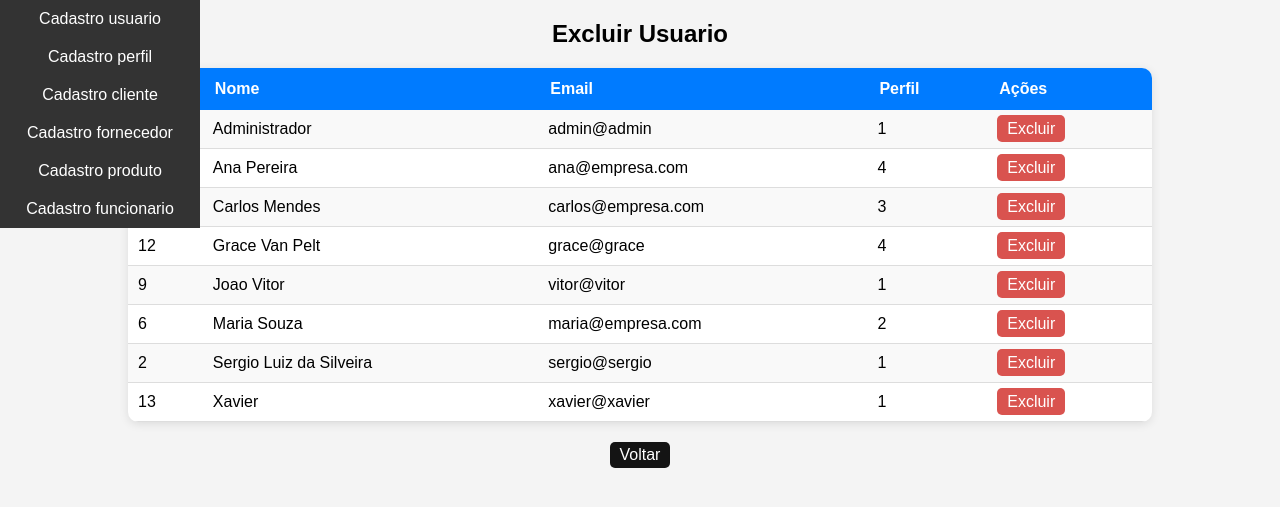
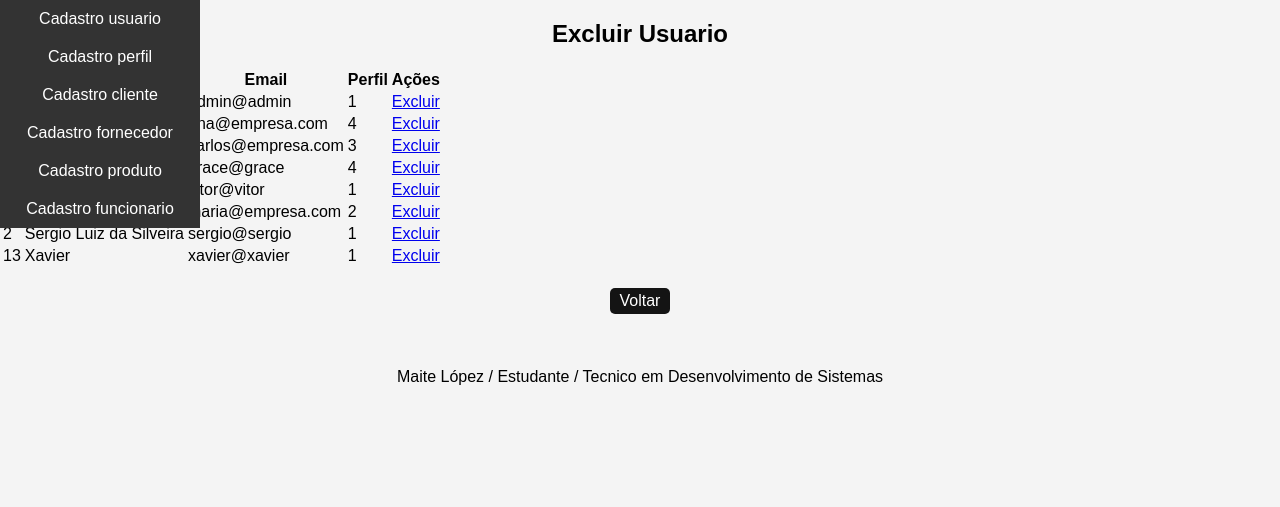
Before and after one commit to maitelopez08/Maite_Lopez_Prova_PHP, a PHP site: page /excluir_usuario.php in a window 1280 px wide. Shown: the part 48-555 px from the top of the page. Run offline with PHP 8.4, Linux system fonts and the light colour scheme; a user stored in the database is signed in; data comes from the database, SQL or seed files in the repository.

Commit message:
Update excluir_usuario.php
Adição de footer e mudança no css

```diff
--- a/excluir_usuario.php
+++ b/excluir_usuario.php
@@ -45,7 +45,7 @@
 <body>
     <h2>Excluir Usuario</h2>
     <?php if(!empty($usuarios)): ?>
-        <table class="tabela-usuarios">
+        <table class="tabela-excluir">
             <tr>
                 <th>ID</th>
                 <th>Nome</th>
@@ -72,5 +72,9 @@
         <div  class="voltar">
         <a class="link" href="principal.php">Voltar</a>
         </div>
+        <br><br><br>
+    <footer>
+        <center> Maite López / Estudante / Tecnico em Desenvolvimento de Sistemas</center>
+</footer>
 </body>
 </html>
```
